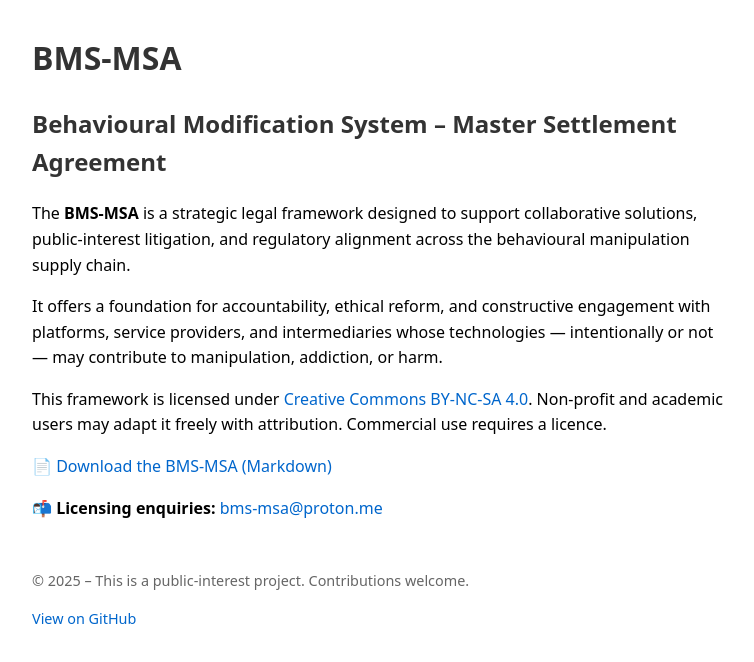
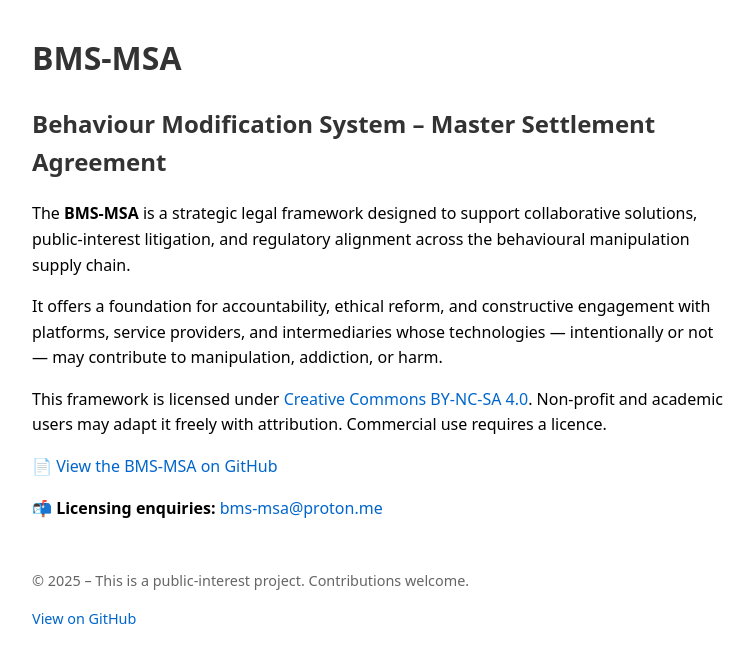
Before and after one commit to bms-msa/bms-msa.github.io, a plain HTML site: page index.html in a window 1280 px wide. Shown: the whole page, without its empty margins (258-1012 px from the left). Drawn offline with Linux system fonts and the light colour scheme.

Commit message:
Update index.html

```diff
--- a/index.html
+++ b/index.html
@@ -3,8 +3,8 @@
 <head>
   <meta charset="UTF-8" />
   <meta name="viewport" content="width=device-width, initial-scale=1.0" />
-  <meta name="description" content="The Behavioural Manipulation Supply Chain – Master Settlement Agreement (BMS-MSA)">
-  <title>BMS-MSA – Behavioural Modification System Master Settlement Agreement</title>
+  <meta name="description" content="The Behaviour Modification System – Master Settlement Agreement (BMS-MSA)">
+  <title>BMS-MSA – Behaviour Modification System Master Settlement Agreement</title>
   <style>
     body {
       font-family: system-ui, sans-serif;
@@ -33,7 +33,7 @@
 <body>
 
   <h1>BMS-MSA</h1>
-  <h2>Behavioural Modification System – Master Settlement Agreement</h2>
+  <h2>Behaviour Modification System – Master Settlement Agreement</h2>
 
   <p>
     The <strong>BMS-MSA</strong> is a strategic legal framework designed to support collaborative solutions, public-interest litigation, and regulatory alignment across the behavioural manipulation supply chain.
@@ -49,7 +49,10 @@
   </p>
 
   <p>
-    📄 <a href="BMSMSA-v1.0.md" download>Download the BMS-MSA (Markdown)</a>
+    📄 <a href="https://github.com/bms-msa/bms-msa.github.io/blob/main/BMSMSA-v1.0.md" target="_blank">
+  View the BMS-MSA on GitHub
+  </a>
+
   </p>
 
   <p>
```
